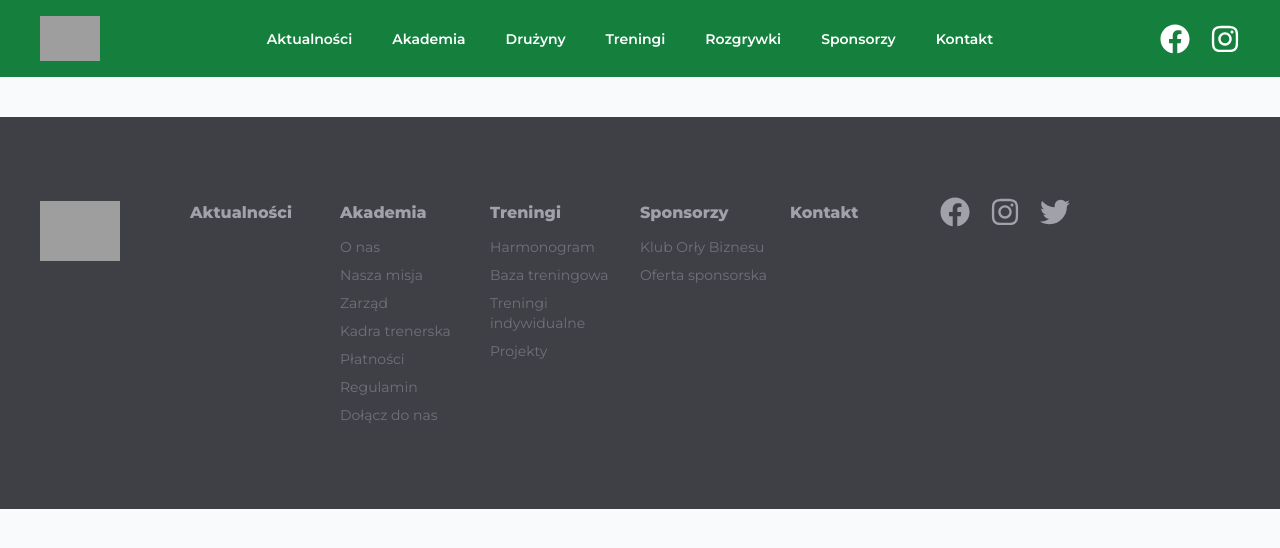
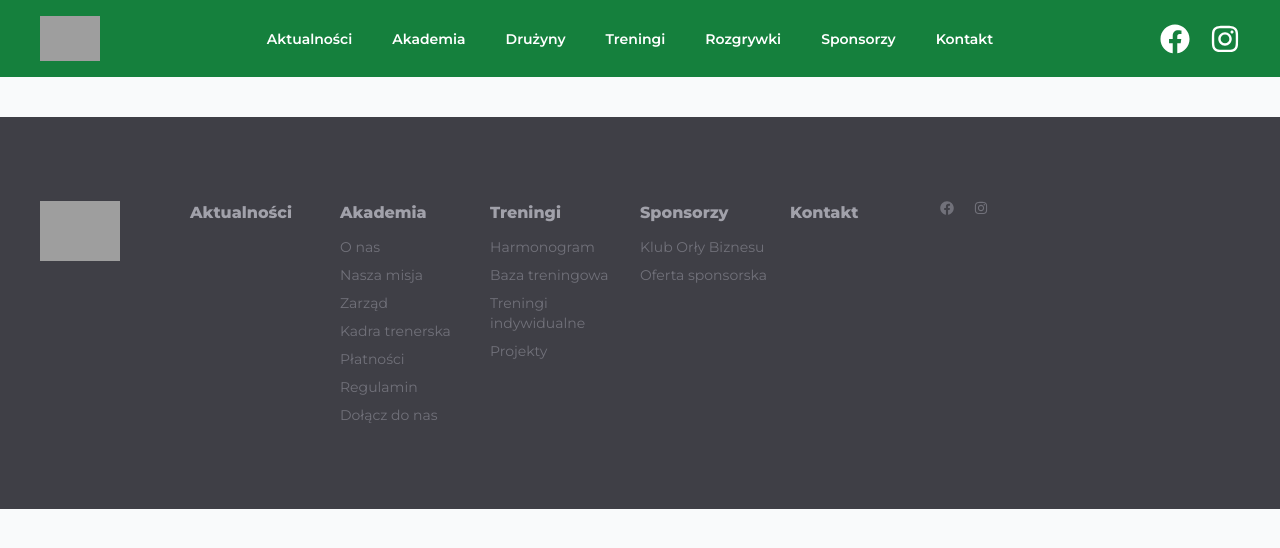
Before and after one commit to pponski/orleta-kielce, a Next.js app: page /Layout in a window 1280 px wide. Shown: the top 548 px of the page. Built offline with nearby package versions, Linux system fonts and the light colour scheme; grey boxes are pictures that could not be loaded.

Commit message:
add socials in footer

```diff
--- a/src/components/layout/Footer.js
+++ b/src/components/layout/Footer.js
@@ -44,9 +44,15 @@ const Footer = () => {
             </li>
             <li>
             <div className="socials flex gap-5 text-3xl">
-        <FaFacebook className='icon'/>
-        <FaInstagram className='icon'/>
-        <FaTwitter className='icon'/>
+            <Link href="https://www.facebook.com/OrletaKielce/" target="_blank">
+          <FaFacebook class="hover:translate-y-[2px] transition ease-in duration-150"/>
+        </Link>
+        <Link href="https://www.instagram.com/orleta_kielce_1950/" target="_blank">
+        <FaInstagram class="hover:translate-y-[2px] transition ease-in duration-150"/>
+        </Link>
+        {/* <Link href="https://www.instagram.com/orleta_kielce_1950/" target="_blank">
+        <FaTwitter class="hover:translate-y-[2px] transition ease-in duration-150"/>
+        </Link> */}
         </div>
             </li>
           </ul>
```
